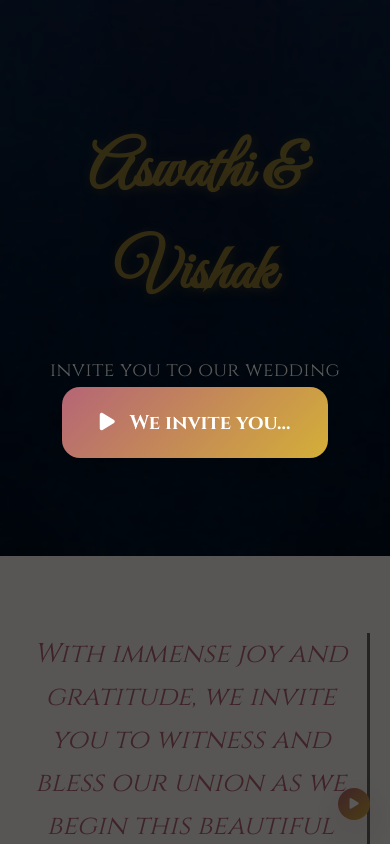
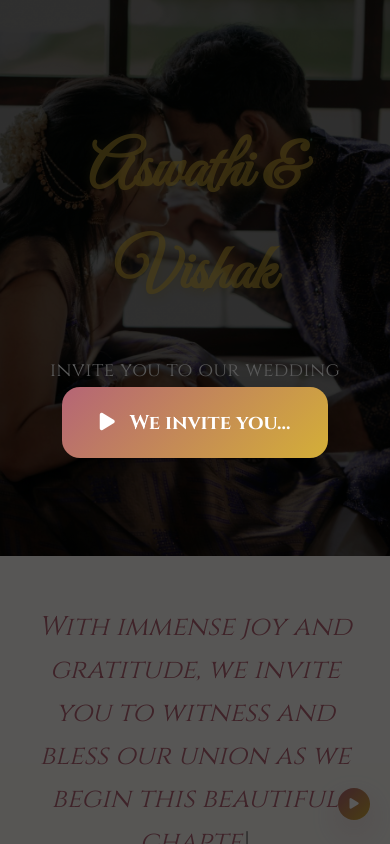
Before and after one commit to aswathivishak/inviting-you, a plain HTML site: page index.html in a window 390 px wide. Shown: the top 844 px of the page. Drawn offline with Linux system fonts and the light colour scheme.

Commit message:
Update index.html

```diff
--- a/index.html
+++ b/index.html
@@ -18,13 +18,32 @@
             line-height: 1.6;
             overflow-x: hidden;
         }
-        header {
-            background: linear-gradient(rgba(0,0,0,0.45), rgba(0,0,0,0.45)), url('pexel2.jpg') no-repeat center/cover;
+        /* header {
+            background: linear-gradient(rgba(0,0,0,0.45), rgba(0,0,0,0.45)), url('head.jpg') no-repeat center/cover;
             color: #fff;
             text-align: center;
             padding: 140px 20px;
             position: relative;
             background-attachment: fixed;
+        } */
+        header {
+            background-image: linear-gradient(rgba(0,0,0,0.45), rgba(0,0,0,0.45)), url('head.jpg');
+            background-position: center center;
+            background-repeat: no-repeat;
+            background-size: cover;
+            background-attachment: fixed; /* Keeps the nice scroll effect on laptops/desktops */
+            color: #fff;
+            text-align: center;
+            padding: 140px 20px;
+            position: relative;
+        }
+
+        /* Mobile fix: removes the buggy 'fixed' behavior so the image stays perfectly centered */
+        @media (max-width: 880px) {
+            header {
+                background-attachment: scroll;
+                background-position: center center;
+            }
         }
         header h1 {
             font-family: 'Great Vibes', cursive;
@@ -77,21 +96,26 @@
             to { opacity: 1; }
         }
 
-        /* Typing animation for invitation text */
+/* Typing animation for invitation text */
         .invitation .typing {
-            display: inline-block;
+            display: inline; /* Changed to inline so the cursor perfectly hugs the end of the text */
             white-space: pre-wrap;
-            max-width: 700px;
-            text-align: center;
-            border-right: .12em solid rgba(74,74,74,0.85);
-            padding-right: 6px;
             font-style: italic;
         }
-        @keyframes blinkCaret {
-            50% { border-color: transparent; }
+
+        /* The new cursor acts like a text character at the end of the line */
+        .invitation .typing.caret::after {
+            content: '|';
+            display: inline-block;
+            margin-left: 2px;
+            font-style: normal;
+            font-weight: 300;
+            color: rgba(74,74,74,0.85);
+            animation: blinkCursor 1s steps(2, start) infinite;
         }
-        .invitation .typing.caret {
-            animation: blinkCaret 1s steps(1) infinite;
+
+        @keyframes blinkCursor {
+            to { visibility: hidden; }
         }
 
         /* Photos Carousel */
@@ -609,19 +633,19 @@
     <section class="photos-section">
         <div class="photos-inner" id="photosInner">
             <div class="photo-item">
-                <img src="six.jpeg" alt="Aswathi and Vishak - 1">
+                <img src="IMG_1.JPG" alt="Aswathi and Vishak - 1">
             </div>
             <div class="photo-item">
-                <img src="seven.jpeg" alt="Aswathi and Vishak  - 2">
+                <img src="IMG_2.JPG" alt="Aswathi and Vishak  - 2">
             </div>
             <div class="photo-item">
-                <img src="eight.jpeg" alt="Aswathi and Vishak - 3">
+                <img src="IMG_3.JPG" alt="Aswathi and Vishak - 3">
             </div>
             <div class="photo-item">
-                <img src="nine.jpeg" alt="Aswathi and Vishak - 4">
+                <img src="IMG_4.JPG" alt="Aswathi and Vishak - 4">
             </div>
             <div class="photo-item">
-                <img src="ten.jpeg" alt="Aswathi and Vishak - 5">
+                <img src="IMG_5.JPG" alt="Aswathi and Vishak - 5">
             </div>
         </div>
     </section>
@@ -785,7 +809,7 @@
 
 // TYPING ANIMATION (invitation)
     (function () {
-      const inviteText = "With immense joy and gratitude, we invite you to witness and bless our union as we begin this beautiful chapter of our lives together. We would be truly honored to have you grace the occasion and bless our new beginning.";
+      const inviteText = "With immense joy and gratitude, we invite you to witness and bless our union as we begin this beautiful chapter of our lives together. We would be truly honored to have you grace the occasion and bless our new beginning..";
       const el = document.getElementById('invitationText');
       if (!el) return;
       let i = 0;
```
